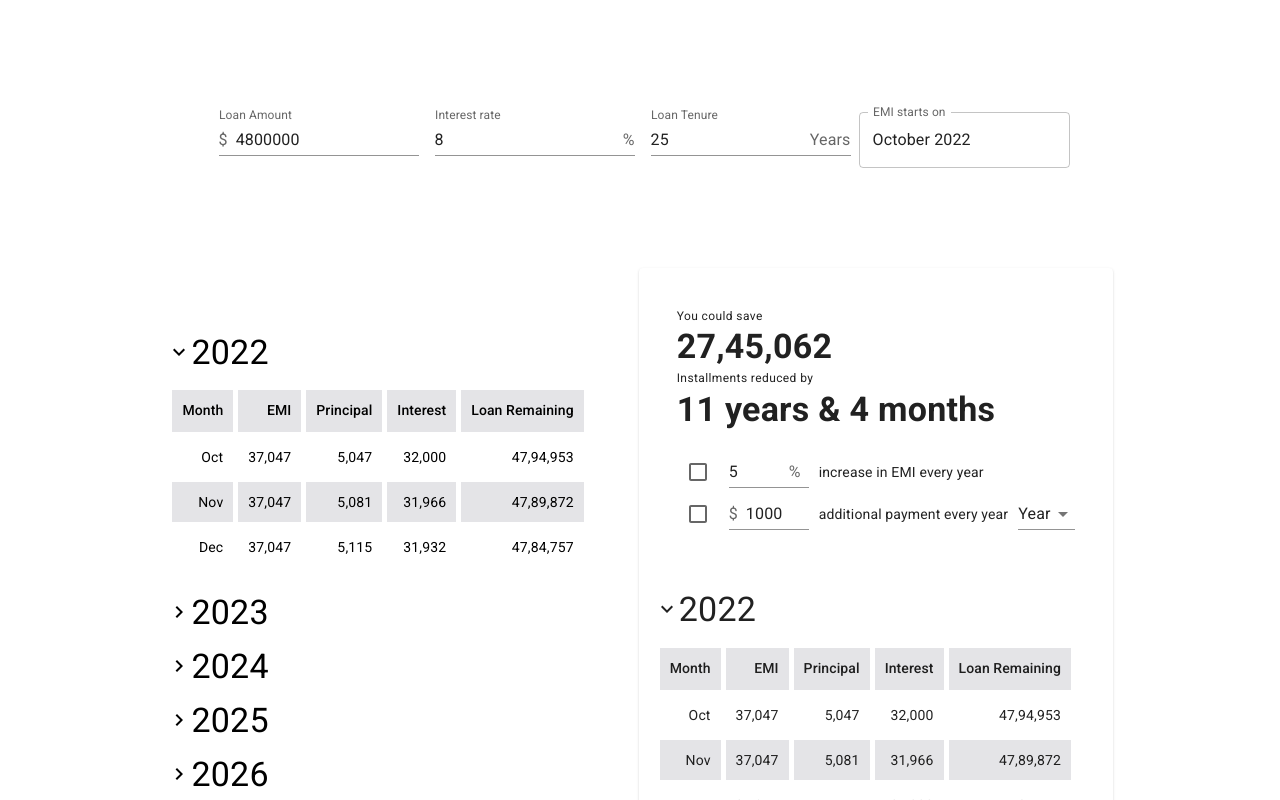
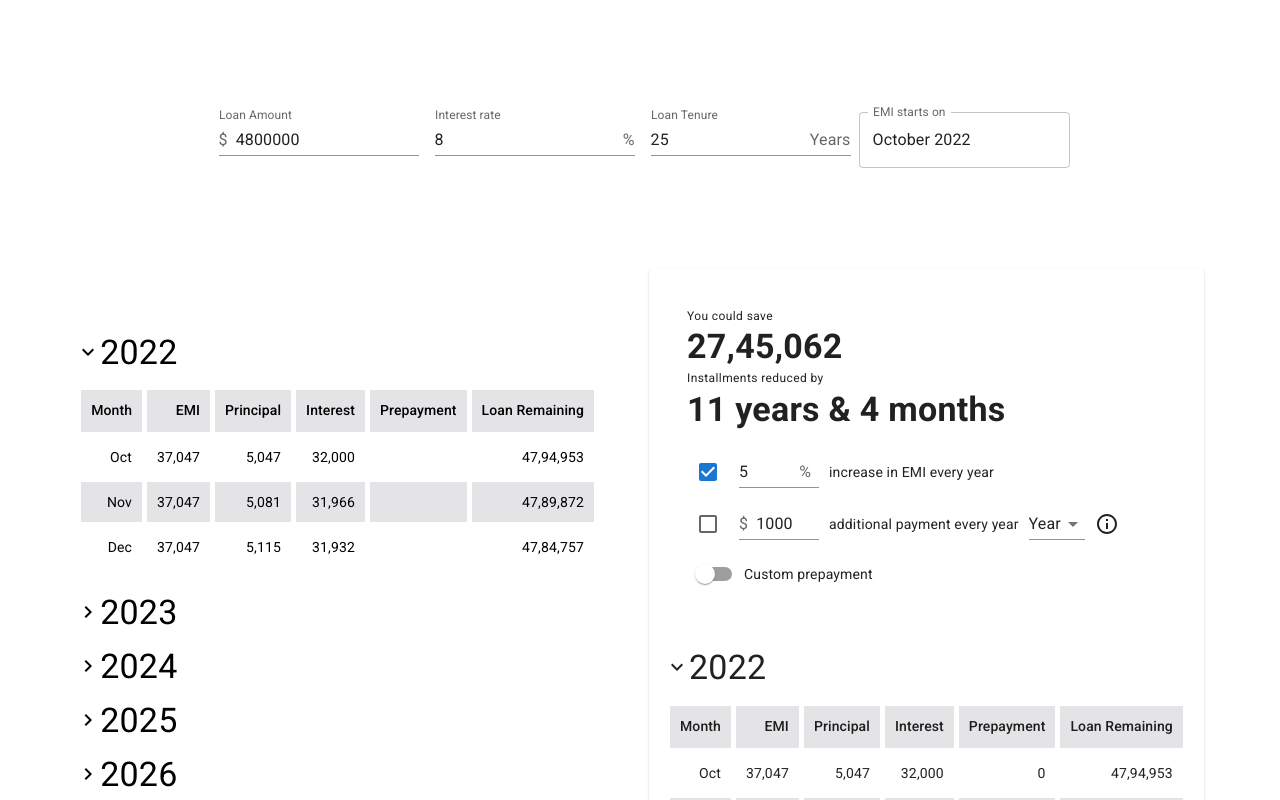
Before and after one commit to agilrajayyan/triminterest, a React (Create React App) app: page / in a window 1280 px wide. Shown: the top 800 px of the page. Built offline with nearby package versions, Linux system fonts and the light colour scheme.

Commit message:
-AcceleratedPlanParams component  handles the input fields for the Accelerated prepayment plan -EmiDetailsTable component now renders an additional column (prepayment)

```diff
--- /dev/null
+++ b/src/components/EmiPlans/AcceleratedPlanParams/AcceleratedPlanParams.js
@@ -0,0 +1,135 @@
+import classes from './AcceleratedPlanParams.module.css';
+import InputLabel from '@mui/material/InputLabel';
+import MenuItem from '@mui/material/MenuItem';
+import Select from '@mui/material/Select';
+import Checkbox from '@mui/material/Checkbox';
+import Input from '@mui/material/Input';
+import InputAdornment from '@mui/material/InputAdornment';
+import Typography from '@mui/material/Typography';
+import FormControl from '@mui/material/FormControl';
+import { useState, useEffect } from 'react';
+import InfoOutlinedIcon from '@mui/icons-material/InfoOutlined';
+import Tooltip from '@mui/material/Tooltip';
+import Switch from '@mui/material/Switch';
+import FormControlLabel from '@mui/material/FormControlLabel';
+
+function AcceleratedPlanParams(props) {
+  const [emiHikeRate, setEmiHikeRate] = useState(5);
+  const [prepaymentAmount, setPrepaymentAmount] = useState(1000);
+  const [prepaymentInterval, setPrepaymentInterval] = useState('year');
+
+  const [emiHikeRateEnabled, setEmiHikeRateEnabled] = useState(true);
+  const [prepaymentEnabled, setPrepaymentEnabled] = useState(false);
+  const [customPrepaymentEnabled, setCustomPrepaymentEnabled] = useState(false);
+
+  useEffect(() => {
+    if (prepaymentEnabled) {
+      setCustomPrepaymentEnabled(false);
+    }
+  }, [prepaymentEnabled]);
+
+  useEffect(() => {
+    if (customPrepaymentEnabled) {
+      setPrepaymentEnabled(false);
+    }
+  }, [customPrepaymentEnabled]);
+
+  useEffect(() => {
+    props.onChangeParams({
+      emiHikeRate: {
+        enabled: emiHikeRateEnabled,
+        value: emiHikeRate,
+      },
+      prepayment: {
+        enabled: prepaymentEnabled,
+        amount: prepaymentAmount,
+        interval: prepaymentInterval,
+      },
+    });
+  }, [
+    emiHikeRate,
+    prepaymentAmount,
+    prepaymentInterval,
+    emiHikeRateEnabled,
+    prepaymentEnabled,
+  ]);
+
+  return (
+    <div className={classes.params_container}>
+      <div className={classes.prepayment_condition}>
+        <Checkbox
+          checked={emiHikeRateEnabled}
+          onChange={(event) => setEmiHikeRateEnabled(event.target.checked)}
+          inputProps={{ 'aria-label': 'controlled' }}
+        />
+        <FormControl variant="standard" sx={{ width: '10ch' }}>
+          <Input
+            id="standard-adornment-weight"
+            value={emiHikeRate}
+            endAdornment={<InputAdornment position="start">%</InputAdornment>}
+            onChange={(event) => setEmiHikeRate(Number(event.target.value))}
+            inputProps={{
+              'aria-label': 'emiHikeRate',
+            }}
+          />
+        </FormControl>
+        <Typography variant="body2">increase in EMI every year</Typography>
+      </div>
+      <div className={classes.prepayment_condition}>
+        <Checkbox
+          checked={prepaymentEnabled}
+          onChange={(event) => setPrepaymentEnabled(event.target.checked)}
+          inputProps={{ 'aria-label': 'controlled' }}
+        />
+        <FormControl sx={{ width: '10ch' }}>
+          <Input
+            id="standard-adornment-weight"
+            value={prepaymentAmount}
+            startAdornment={<InputAdornment position="start">$</InputAdornment>}
+            onChange={(event) =>
+              setPrepaymentAmount(Number(event.target.value))
+            }
+            aria-describedby="standard-weight-helper-text"
+            inputProps={{
+              'aria-label': 'weight',
+            }}
+          />
+        </FormControl>
+        <Typography variant="body2">additional payment every year</Typography>
+        <FormControl variant="standard">
+          <Select
+            id="demo-select-small"
+            value={prepaymentInterval}
+            onChange={(event) => setPrepaymentInterval(event.target.value)}
+          >
+            <MenuItem value={'year'}>Year</MenuItem>
+            <MenuItem value={'quarter'}>Quarter</MenuItem>
+            <MenuItem value={'month'}>Month</MenuItem>
+          </Select>
+        </FormControl>
+        <Tooltip
+          title="Make sure to read the terms and conditions of your loan. Some loan schemes may not let the customer make a prepayment without additional charges."
+          placement="right-start"
+        >
+          <InfoOutlinedIcon sx={{ cursor: 'pointer' }}></InfoOutlinedIcon>
+        </Tooltip>
+      </div>
+      <div className={classes.custom_prepayment_switch}>
+        <FormControlLabel
+          labelPlacement="end"
+          control={
+            <Switch
+              checked={customPrepaymentEnabled}
+              onChange={(event) =>
+                setCustomPrepaymentEnabled(event.target.checked)
+              }
+            />
+          }
+          label={<Typography variant="body2">Custom prepayment</Typography>}
+        />
+      </div>
+    </div>
+  );
+}
+
+export default AcceleratedPlanParams;
--- /dev/null
+++ b/src/components/EmiPlans/AcceleratedPlanParams/AcceleratedPlanParams.module.css
@@ -0,0 +1,16 @@
+.params_container {
+  display: flex;
+  flex-direction: column;
+  gap: 10px;
+}
+
+.prepayment_condition {
+  display: flex;
+  flex-direction: row;
+  gap: 10px;
+  align-items: center;
+}
+
+.custom_prepayment_switch {
+  margin-left: 10px;
+}
--- a/src/components/EmiPlans/EmiList/EmiDetailsTable/EmiDetailsTable.js
+++ b/src/components/EmiPlans/EmiList/EmiDetailsTable/EmiDetailsTable.js
@@ -21,6 +21,9 @@ function EmiDetailsTable(props) {
           </th>
           <th className={tableHeaderCell}>
             <Typography variant="subtitle2">Interest</Typography>
+          </th>
+          <th className={tableHeaderCell}>
+            <Typography variant="subtitle2">Prepayment</Typography>
           </th>
           <th className={tableHeaderCell}>
             <Typography variant="subtitle2">Loan Remaining</Typography>
@@ -72,6 +75,13 @@ function EmiDetailsTable(props) {
                   index % 2 !== 0 ? classes.dark_bg : ''
                 }`}
               >
+                <Typography variant="body2">{elem.prepaymentAmount}</Typography>
+              </td>
+              <td
+                className={`${classes.table_cell} ${
+                  index % 2 !== 0 ? classes.dark_bg : ''
+                }`}
+              >
                 <Typography variant="body2">
                   {formatNumber(elem.loanRemaining)}
                 </Typography>
--- a/src/components/EmiPlans/EmiPlans.js
+++ b/src/components/EmiPlans/EmiPlans.js
@@ -7,27 +7,19 @@ import CardActions from '@mui/material/CardActions';
 import CardContent from '@mui/material/CardContent';
 import FormControl from '@mui/material/FormControl';
 import Card from '@mui/material/Card';
-import Input from '@mui/material/Input';
-import InputAdornment from '@mui/material/InputAdornment';
+import AcceleratedPlanParams from './AcceleratedPlanParams/AcceleratedPlanParams';
 import {
   formatNumber,
   getPrePaymentEmiPlan,
   getRegularEmiPlan,
   groupPaymentsByYear,
 } from './../../utils/helper';
-import InputLabel from '@mui/material/InputLabel';
-import MenuItem from '@mui/material/MenuItem';
-import Select from '@mui/material/Select';
-import Checkbox from '@mui/material/Checkbox';
 
 function EmiPlans(props) {
   const [regularEmiPlan, setRegularEmiPlan] = useState({});
   const [prepaymentEmiPlan, setPrepaymentEmiPlan] = useState({});
-  const [emiHikeRate, setemiHikeRate] = useState(5);
-  const [yearlyPrepaymentAmount, setYearlyPrepaymentAmount] = useState(1000);
   const [prePaymentPlanBenefits, setPrePaymentPlanBenefits] = useState({});
-
-  const [age, setAge] = useState('year');
+  const [acceleratedPlanParams, setAcceleratedPlanParams] = useState({});
 
   const setEmiPlan = (isPrePaymentPlan, payload) => {
     const plan = isPrePaymentPlan
@@ -59,10 +51,10 @@ function EmiPlans(props) {
       numberOfMonths: numberOfYears * 12,
       loanAmount,
       emiStartDate,
-      emiHikeRate,
-      yearlyPrepaymentAmount,
+      emiHikeRate: acceleratedPlanParams.emiHikeRate,
+      prepayment: acceleratedPlanParams.prepayment,
     });
-  }, [props.emiParams]);
+  }, [props.emiParams, acceleratedPlanParams]);
 
   useEffect(() => {
     const numberOfInstallments =
@@ -83,9 +75,11 @@ function EmiPlans(props) {
     <section
       className={`${classes.emi_summary_container} ${shared.flex_h} ${shared.justify_center}`}
     >
+      {/* Regular EMI plan */}
       <div className={`${classes.regular_emi}`}>
         <EmiList emiPlan={regularEmiPlan} />
       </div>
+      {/* Accelerated EMI plan */}
       <Card>
         <CardActions>
           <div className={classes.additional_payments}>
@@ -94,85 +88,16 @@ function EmiPlans(props) {
               <Typography variant="h4" sx={{ fontWeight: 'bold' }}>
                 {formatNumber(prePaymentPlanBenefits.savedInterest)}
               </Typography>
-
               <Typography variant="caption">Installments reduced by</Typography>
               <Typography variant="h4" sx={{ fontWeight: 'bold' }}>
                 {prePaymentPlanBenefits.installmentsReducedBy}
               </Typography>
             </section>
-            <div className={`${shared.flex_h} ${classes.prepayment_condition}`}>
-              <Checkbox inputProps={{ 'aria-label': 'controlled' }} />
-              <FormControl variant="standard" sx={{ width: '10ch' }}>
-                <Input
-                  id="standard-adornment-weight"
-                  value={emiHikeRate}
-                  endAdornment={
-                    <InputAdornment position="start">%</InputAdornment>
-                  }
-                  onChange={(event) => {
-                    setemiHikeRate(Number(event.target.value));
-                    setEmiPlan(true, {
-                      interestRate: props.emiParams.interestRate,
-                      numberOfMonths: props.emiParams.numberOfYears * 12,
-                      loanAmount: props.emiParams.loanAmount,
-                      emiStartDate: props.emiParams.emiStartDate,
-                      emiHikeRate: Number(event.target.value),
-                      yearlyPrepaymentAmount,
-                    });
-                  }}
-                  aria-describedby="standard-weight-helper-text"
-                  inputProps={{
-                    'aria-label': 'weight',
-                  }}
-                />
-              </FormControl>
-              <Typography variant="body2">
-                increase in EMI every year
-              </Typography>
-            </div>
-            <div className={`${shared.flex_h} ${classes.prepayment_condition}`}>
-              <Checkbox inputProps={{ 'aria-label': 'controlled' }} />
-              <FormControl sx={{ width: '10ch' }}>
-                <Input
-                  id="standard-adornment-weight"
-                  value={yearlyPrepaymentAmount}
-                  startAdornment={
-                    <InputAdornment position="start">$</InputAdornment>
-                  }
-                  onChange={(event) => {
-                    setYearlyPrepaymentAmount(Number(event.target.value));
-                    setEmiPlan(true, {
-                      interestRate: props.emiParams.interestRate,
-                      numberOfMonths: props.emiParams.numberOfYears * 12,
-                      loanAmount: props.emiParams.loanAmount,
-                      emiStartDate: props.emiParams.emiStartDate,
-                      emiHikeRate: Number(event.target.value),
-                      yearlyPrepaymentAmount: Number(event.target.value),
-                    });
-                  }}
-                  aria-describedby="standard-weight-helper-text"
-                  inputProps={{
-                    'aria-label': 'weight',
-                  }}
-                />
-              </FormControl>
-              <Typography variant="body2">
-                additional payment every year
-              </Typography>
-              <FormControl variant="standard">
-                <Select
-                  id="demo-select-small"
-                  value={age}
-                  onChange={(event) => {
-                    setAge(event.target.value);
-                  }}
-                >
-                  <MenuItem value={'year'}>Year</MenuItem>
-                  <MenuItem value={'quarter'}>Quarter</MenuItem>
-                  <MenuItem value={'month'}>Month</MenuItem>
-                </Select>
-              </FormControl>
-            </div>
+            <AcceleratedPlanParams
+              onChangeParams={(params) => {
+                setAcceleratedPlanParams(params);
+              }}
+            />
           </div>
         </CardActions>
         <CardContent>
--- a/src/components/EmiPlans/EmiPlans.module.css
+++ b/src/components/EmiPlans/EmiPlans.module.css
@@ -13,8 +13,3 @@
 .benefits_container {
   margin-bottom: 20px;
 }
-
-.prepayment_condition {
-  gap: 10px;
-  align-items: center;
-}
--- a/src/utils/helper.js
+++ b/src/utils/helper.js
@@ -12,10 +12,8 @@ export const getPrePaymentEmiPlan = (inputs) => {
     loanAmount,
     emiStartDate,
     emiHikeRate,
-    yearlyPrepaymentAmount,
+    prepayment,
   } = inputs;
-
-  console.log(yearlyPrepaymentAmount);
   const monthlyInterestRate = interestRate / 12 / 100;
   const rate = Math.pow(1 + monthlyInterestRate, numberOfMonths);
   const baseEmi = loanAmount * monthlyInterestRate * (rate / (rate - 1));
@@ -25,8 +23,8 @@ export const getPrePaymentEmiPlan = (inputs) => {
   let payments = [];
   for (let index = 0; index < numberOfMonths; index++) {
     //Increasing the EMI by the user given rate starting off from second year
-    if (index !== 0 && index % 12 === 0) {
-      emi += emi * (emiHikeRate / 100);
+    if (emiHikeRate.enabled && index !== 0 && index % 12 === 0) {
+      emi += emi * (emiHikeRate.value / 100);
     }
 
     const interestComponent = monthlyInterestRate * loanRemaining;
@@ -36,12 +34,27 @@ export const getPrePaymentEmiPlan = (inputs) => {
       : emi - interestComponent;
     loanRemaining = isLastEmi ? 0 : loanRemaining - pricipalComponent;
 
+    let prepaymentAmount = 0;
+    if (prepayment.enabled) {
+      const yearly = index !== 0 && (index + 1) % 12 === 0;
+      const quarterly = index !== 0 && (index + 1) % 3 === 0;
+      if (
+        (prepayment.interval === 'year' && yearly) ||
+        (prepayment.interval === 'quarter' && quarterly) ||
+        prepayment.interval === 'month'
+      ) {
+        loanRemaining -= prepayment.amount;
+        prepaymentAmount = prepayment.amount;
+      }
+    }
+
     payments.push({
       installmentNumber: index,
       paymentDate: getNthPaymentDate(emiStartDate, index),
-      emi: Math.round(pricipalComponent + interestComponent),
       pricipalComponent: Math.round(pricipalComponent),
       interestComponent: Math.round(interestComponent),
+      emi: Math.round(pricipalComponent + interestComponent),
+      prepaymentAmount: prepaymentAmount,
       loanRemaining: Math.round(loanRemaining),
     });
   }
```
